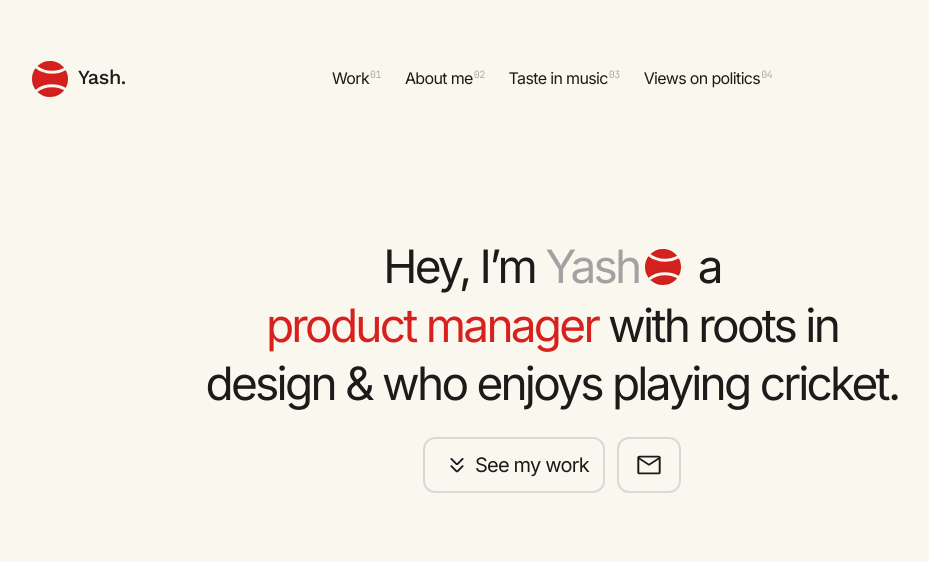
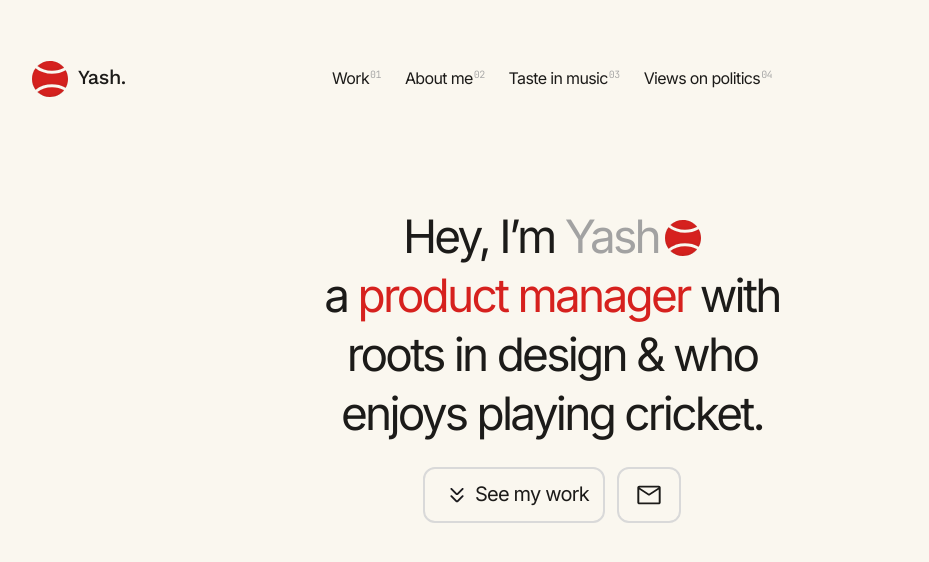
Before and after one commit to sofuhere/super-yash-website, a Next.js app: page / in a window 1280 px wide. Shown: the top 562 px of the page, without its empty margins (88-1017 px from the left). Built offline with nearby package versions, Linux system fonts and the light colour scheme.

Commit message:
style: rearrange hero text into 4 lines matching user reference

```diff
--- a/src/components/Hero.tsx
+++ b/src/components/Hero.tsx
@@ -38,7 +38,7 @@ export default function Hero() {
           <span className="text-[#a2a2a2] transition-colors duration-300 group-hover/yash:text-[#d6211e]">
             Yash
           </span>
-          <span className="inline-block align-middle mx-[4px] sm:mx-[6px] relative -top-[2px] md:-top-[3px] transition-transform duration-300 group-hover/yash:rotate-12 group-hover/yash:scale-105 active:scale-95">
+          <span className="inline-block align-middle ml-[4px] sm:ml-[6px] relative -top-[2px] md:-top-[3px] transition-transform duration-300 group-hover/yash:rotate-12 group-hover/yash:scale-105 active:scale-95">
             <span className="block w-[24px] h-[24px] sm:w-[30px] sm:h-[30px] lg:w-[36px] lg:h-[36px]">
               <CricketBall
                 className="w-full h-full"
@@ -47,12 +47,14 @@ export default function Hero() {
             </span>
           </span>
         </span>
-        <span> a</span>
         <br />
+        <span>a </span>
         <span className="text-[#d6211e]">product manager</span>
-        <span> with roots in</span>
+        <span> with</span>
         <br />
-        <span>design &amp; who enjoys playing cricket.</span>
+        <span>roots in design &amp; who</span>
+        <br />
+        <span>enjoys playing cricket.</span>
       </motion.h1>
       <HeroCta />
     </main>
```
